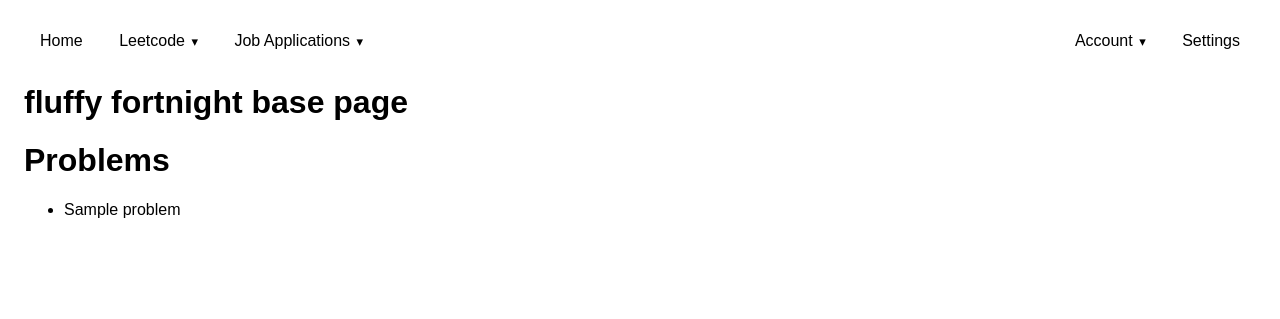
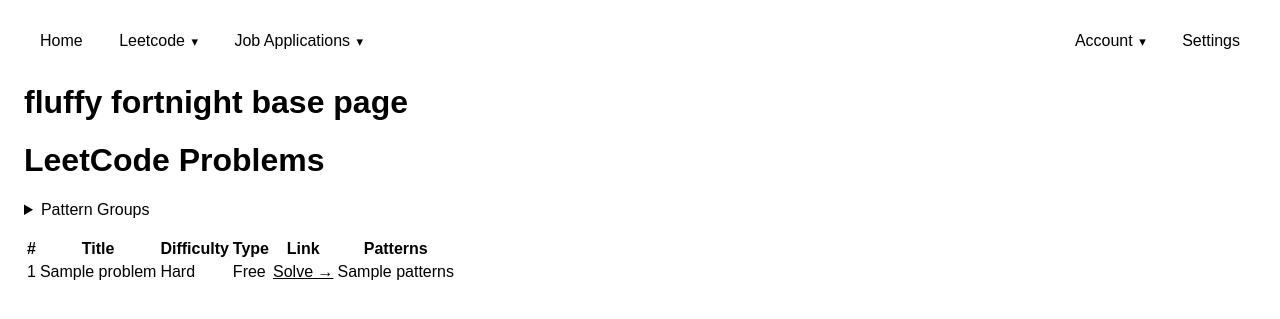
Before and after one commit to jwc20/fluffy-fortnight, a Flask app: template ff/templates/problems/index.html in a window 1280 px wide. Shown: the top 319 px of the page. Run offline with Flask 3, Linux system fonts and the light colour scheme; the template is opened without the code that fills it: most values are stand-ins (such as "Sample title", 1, 10 or a date in 2020); some libraries are stand-ins or nearby versions.

Commit message:
Update render problems

```diff
--- a/ff/templates/problems/index.html
+++ b/ff/templates/problems/index.html
@@ -1,12 +1,69 @@
 {% extends 'base.html' %}
 
 {% block content %}
-  <h1>Problems</h1>
-  <ul>
-    {% for problem in problems %}
-      <li>
-          {{ problem['title'] }}
-      </li>
-    {% endfor %}
-  </ul>
+  <h1>LeetCode Problems</h1>
+  <details>
+    <summary>Pattern Groups</summary>
+    <table>
+      <thead>
+        <tr>
+          <th>Pattern</th>
+          <th>Problems</th>
+        </tr>
+      </thead>
+      <tbody>
+        <!-- TODO use named tuple -->
+        {% for pattern in patterns.items() %}
+          <tr>
+            <td>{{ pattern[0] }}</td>
+            <td>{{ pattern[1] }}</td>
+          </tr>
+        {% endfor %}
+      </tbody>
+    </table>
+  </details>
+
+    <br>
+
+  <table>
+    <thead>
+      <tr>
+        <th>#</th>
+        <th>Title</th>
+        <th>Difficulty</th>
+        <th>Type</th>
+        <th>Link</th>
+        <th>Patterns</th>
+      </tr>
+    </thead>
+    <tbody>
+      {% for problem in problems %}
+        <tr>
+          <td>{{ problem['leetcode_number'] }}</td>
+          <td>{{ problem['title'] }}</td>
+          <td>
+            {% if problem['difficulty'] == 1 %}
+              Easy
+            {% elif problem['difficulty'] == 2 %}
+              Medium
+            {% else %}
+              Hard
+            {% endif %}
+          </td>
+          <td>
+            {% if problem['is_premium'] %}
+              Premium
+            {% else %}
+              Free
+            {% endif %}
+          </td>
+          <td>
+            <a href="{{ problem['link'] }}" target="_blank">Solve →</a>
+          </td>
+          <td>{{ problem['patterns'] }}</td>
+        </tr>
+      {% endfor %}
+    </tbody>
+  </table>
+
 {% endblock %}
```
Also changed, not shown: ff/problems/problems.py (+19 -4 lines), ff/templates/problems/blind75.html (+6 -5 lines), ff/templates/problems/neetcode150.html (+5 -4 lines).
